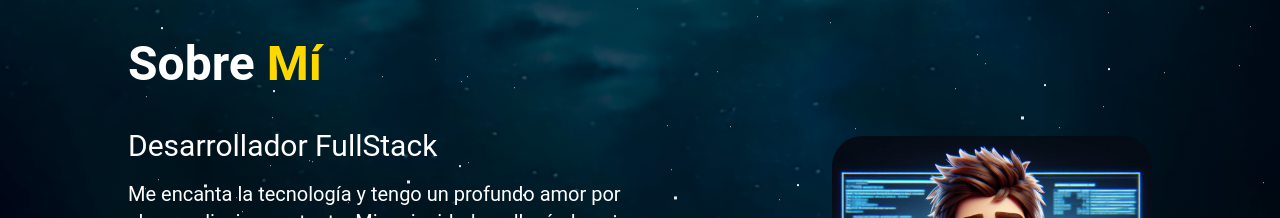
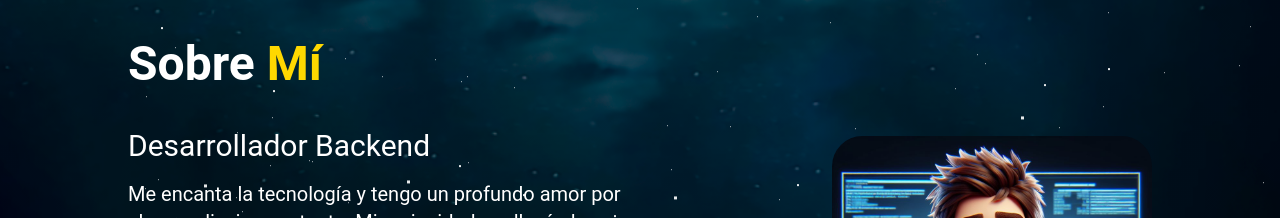
Before and after one commit to QuinSDev/quinsdev-portfolio, a React (Vite) app: page / in a window 1280 px wide. Shown: the part 840-1058 px from the top of the page. Built offline with nearby package versions, Linux system fonts and the light colour scheme.

Commit message:
docs: actualizar sección 'sobre mí' con enfoque en desarrollo backend

```diff
--- a/src/components/AboutMe.jsx
+++ b/src/components/AboutMe.jsx
@@ -14,7 +14,7 @@ export const AboutMe = () => {
             Sobre <span className="" style={secondColor}>Mí</span>
           </h2>
           <div className="lg:mt-10 md:mt-6 sm:mt-2">
-          <h3 className="md:text-3xl sm:text-2xl text-xl text-white">Desarrollador FullStack</h3>
+          <h3 className="md:text-3xl sm:text-2xl text-xl text-white">Desarrollador Backend</h3>
           <p className="mt-4 xl:text-xl md:text-lg text-base text-white">
           Me encanta la tecnología y tengo un profundo amor por el aprendizaje constante. Mi curiosidad me llevó al mundo del desarrollo de software, donde he descubierto una gran pasión por el desarrollo Backend; el lugar ideal para canalizar mi creatividad y mi habilidad para la resolución de problemas lógicos. Mediante proyectos personales y formación técnica, he consolidado mis habilidades en la creación de soluciones robustas y eficientes desde el lado del servidor. Creo firmemente en el impacto de la tecnología para mejorar nuestras vidas y me emociona ser el arquitecto de las soluciones que lo hacen realidad.
           </p>
```
